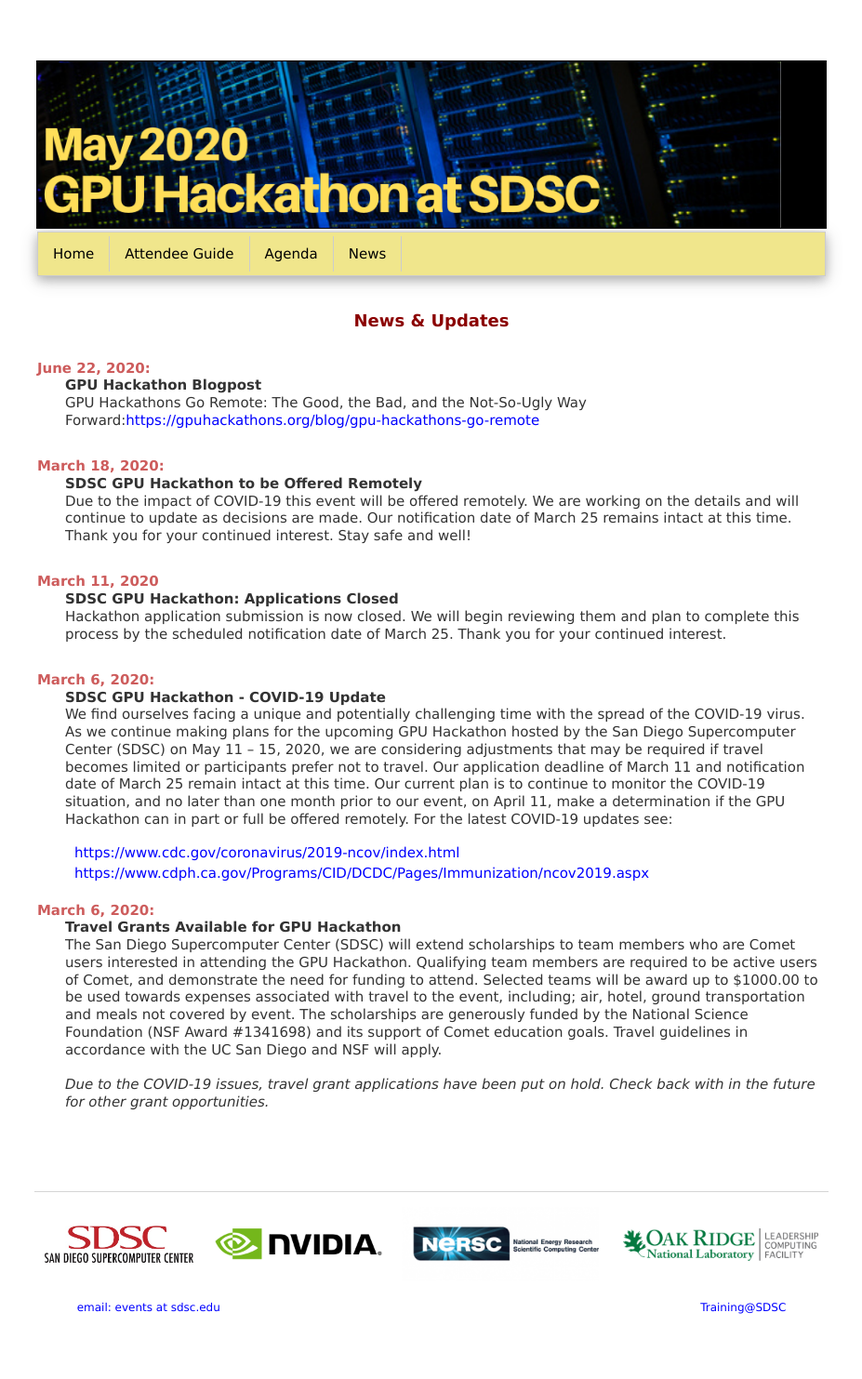
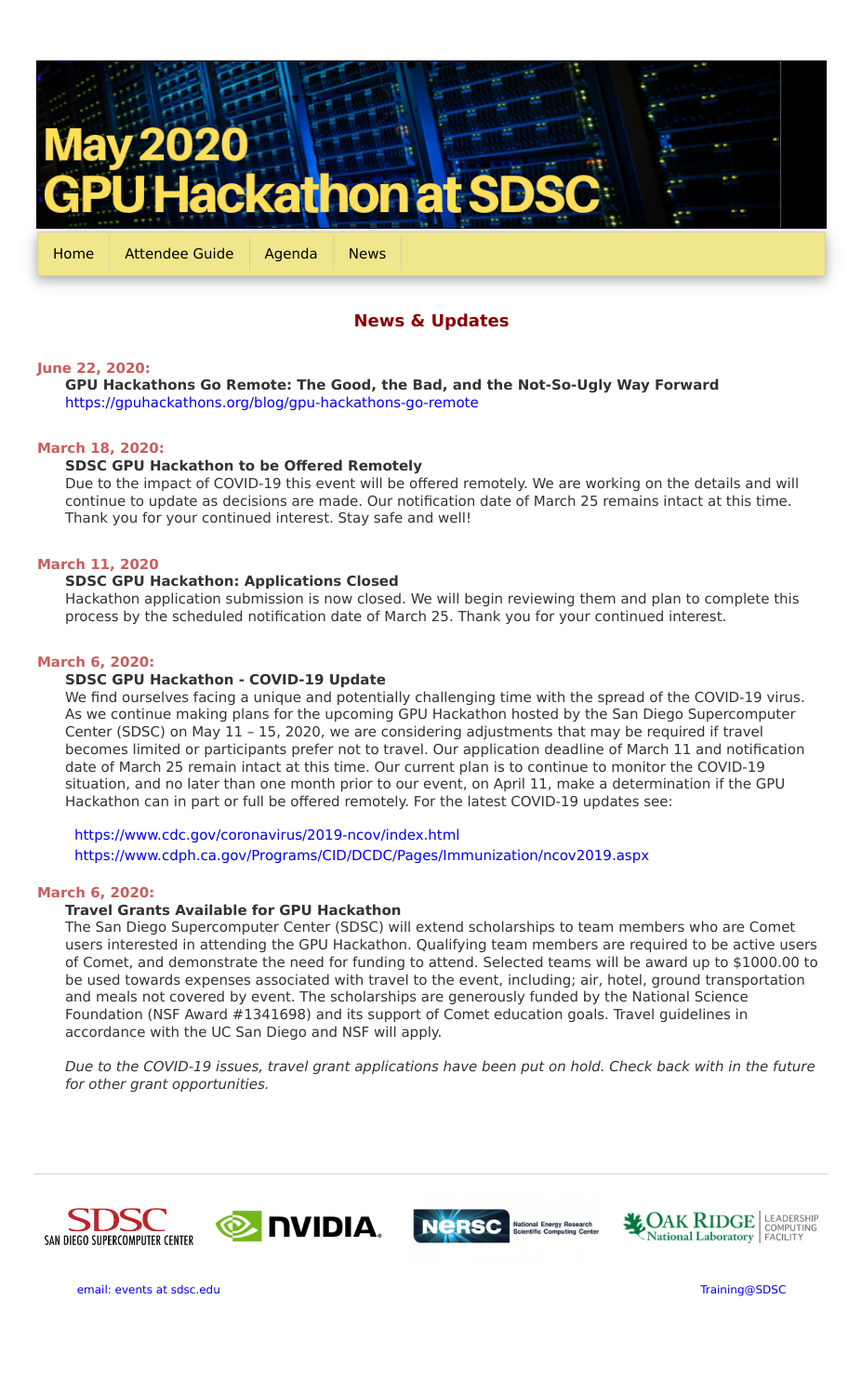
Before and after one commit to sdsc-hpc-training/sdsc-hpc-training.github.io, a Jekyll site: the page built from gpuhackathon/news.html, in a window 1280 px wide. Shown: the whole page at 93% size, without its empty margins (176-1103 px from the left). Built offline with Jekyll 4.4.1, drawn with Linux system fonts in a browser that asks for light colours.

Commit message:
Update news.html

```diff
--- a/gpuhackathon/news.html
+++ b/gpuhackathon/news.html
@@ -12,8 +12,8 @@
   <tr><td align='left' valign='top'> &nbsp; </td></tr>
   <tr><td align='left' valign='top'>
     <p class="newsitem">June 22, 2020:  </p>
-    <p class="indent"><b>GPU Hackathon Blogpost </b></p>
-    <p class="indent">GPU Hackathons Go Remote: The Good, the Bad, and the Not-So-Ugly Way Forward:<a href="https://gpuhackathons.org/blog/gpu-hackathons-go-remote"
+    <p class="indent"><b>GPU Hackathons Go Remote: The Good, the Bad, and the Not-So-Ugly Way Forward </b></p>
+    <p class="indent"><a href="https://gpuhackathons.org/blog/gpu-hackathons-go-remote"
           >https://gpuhackathons.org/blog/gpu-hackathons-go-remote</a>
   </td></tr>
   <tr><td align='left' valign='top'> &nbsp; </td></tr>
```
